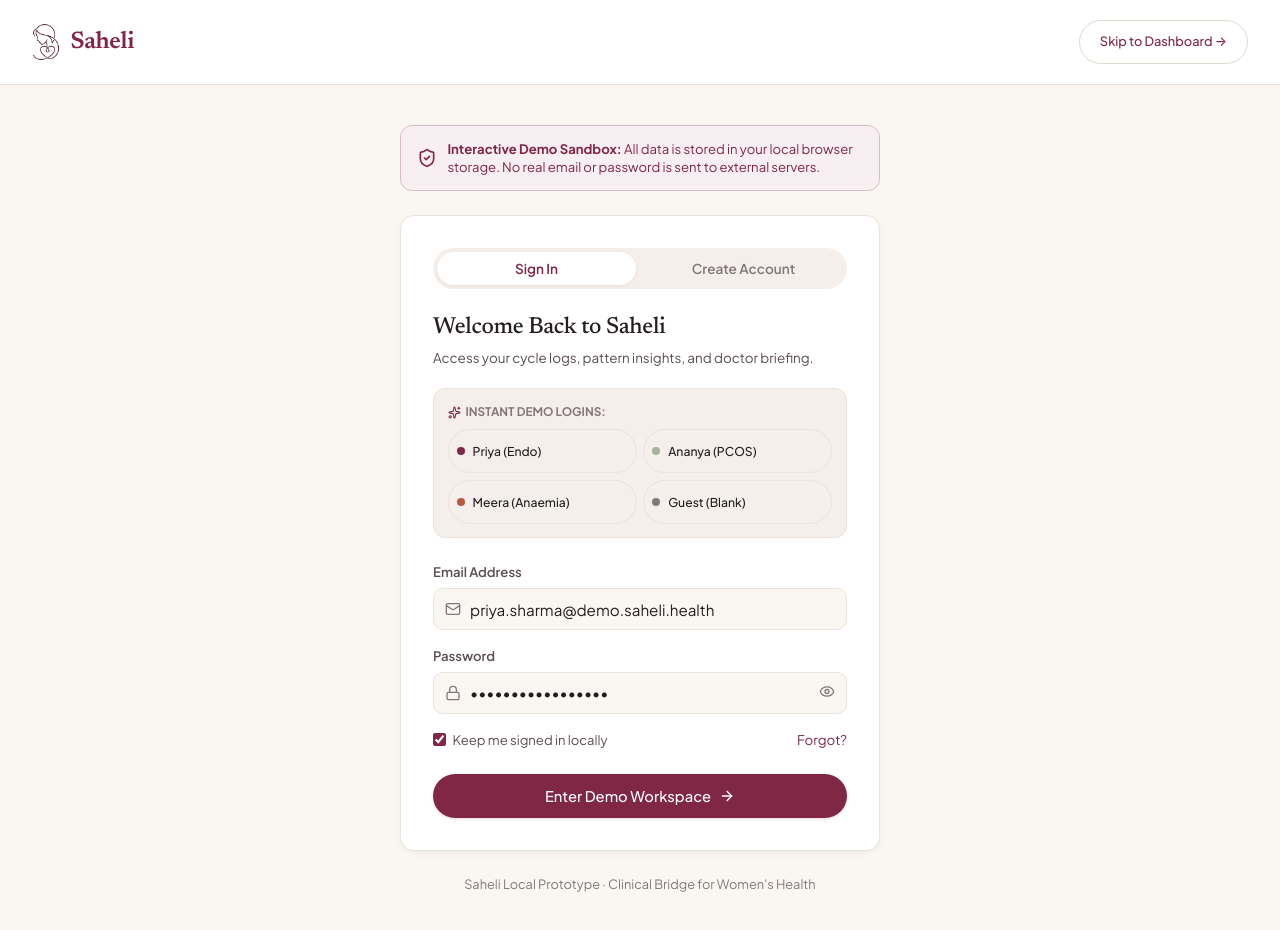
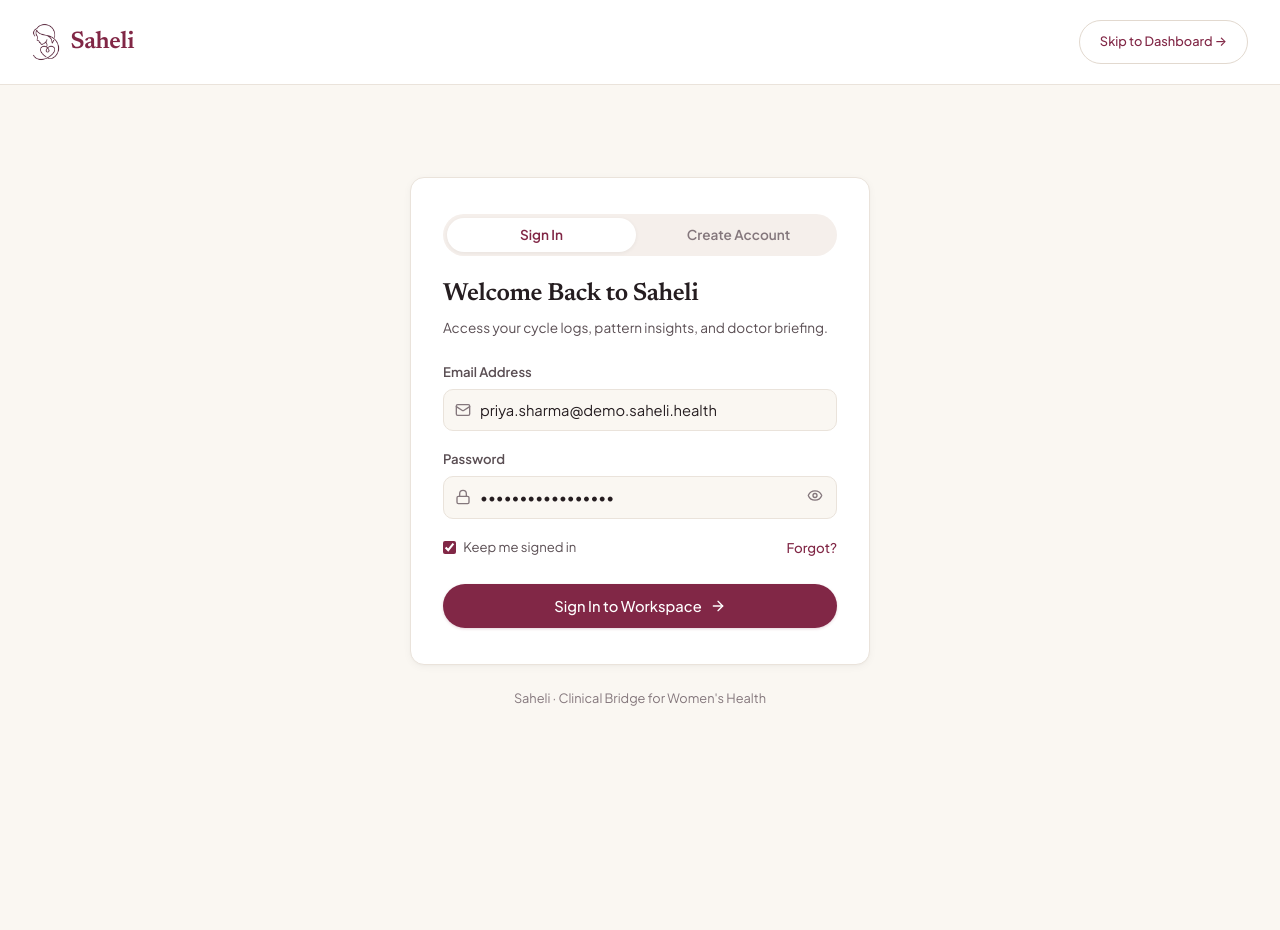
Before and after one commit to gaurisul/saheli-womens-health, a React (Vite) app: page /login in a window 1280 px wide. Shown: the top 930 px of the page. After the commit the page ends 800 px from the top, so only its background shows below. Built offline with nearby package versions, Linux system fonts and the light colour scheme.

Commit message:
reamove Interactive demo sandbox and instant demo login

```diff
--- a/src/pages/AuthPage.jsx
+++ b/src/pages/AuthPage.jsx
@@ -1,6 +1,6 @@
 import React, { useState } from 'react';
 import { useNavigate, Link } from 'react-router-dom';
-import { Lock, Mail, User, Eye, EyeOff, ShieldCheck, ArrowRight, Sparkles } from 'lucide-react';
+import { Lock, Mail, User, Eye, EyeOff, ArrowRight } from 'lucide-react';
 import { useApp } from '../context/AppContext';
 import BrandLogo from '../components/common/BrandLogo';
 
@@ -12,7 +12,7 @@ export default function AuthPage({ isSignUp = false }) {
   const [showPassword, setShowPassword] = useState(false);
   const [rememberMe, setRememberMe] = useState(true);
 
-  const { switchProfile, showToast, currentProfile } = useApp();
+  const { showToast, currentProfile } = useApp();
   const navigate = useNavigate();
 
   const handleAuthSubmit = (e) => {
@@ -26,59 +26,57 @@ export default function AuthPage({ isSignUp = false }) {
       return;
     }
 
-    showToast(`Welcome back, ${activeTab === 'signup' ? name : currentProfile.name}! Entered demo workspace.`);
-    navigate('/dashboard');
-  };
-
-  const handleSelectPersona = (id) => {
-    switchProfile(id);
+    showToast(`Welcome back, ${activeTab === 'signup' ? name : currentProfile.name}!`);
     navigate('/dashboard');
   };
 
   return (
     <div style={{ backgroundColor: 'var(--bg-primary)', minHeight: '100vh', display: 'flex', flexDirection: 'column' }}>
       {/* Header */}
-      <div style={{ padding: '1.25rem 2rem', borderBottom: '1px solid var(--border-card)', backgroundColor: 'var(--bg-card)', display: 'flex', justifyContent: 'space-between', alignItems: 'center' }}>
+      <header
+        style={{
+          padding: '1.25rem 2rem',
+          borderBottom: '1px solid var(--border-card)',
+          backgroundColor: 'var(--bg-card)',
+          display: 'flex',
+          justifyContent: 'space-between',
+          alignItems: 'center'
+        }}
+      >
         <BrandLogo to="/" size="md" />
         <Link to="/dashboard" className="btn btn-outline" style={{ fontSize: '0.8rem' }}>
           Skip to Dashboard →
         </Link>
-      </div>
+      </header>
 
-      <div style={{ flex: 1, display: 'flex', alignItems: 'center', justifyContent: 'center', padding: '2.5rem 1rem' }}>
-        <div style={{ maxWidth: '480px', width: '100%' }}>
-
-          {/* Demo Sandbox Alert */}
-          <div style={{
-            backgroundColor: 'var(--color-berry-subtle)',
-            border: '1px solid var(--color-blush-border)',
-            borderRadius: '12px',
-            padding: '0.85rem 1rem',
-            marginBottom: '1.5rem',
-            display: 'flex',
-            alignItems: 'center',
-            gap: '0.65rem'
-          }}>
-            <ShieldCheck size={20} color="var(--color-berry)" style={{ flexShrink: 0 }} />
-            <div style={{ fontSize: '0.82rem', color: 'var(--color-berry)', lineHeight: 1.4 }}>
-              <strong>Interactive Demo Sandbox:</strong> All data is stored in your local browser storage. No real email or password is sent to external servers.
-            </div>
-          </div>
-
-          <div className="saheli-card" style={{ padding: '2rem' }}>
+      {/* Main Centered Content */}
+      <main style={{ flex: 1, display: 'flex', alignItems: 'center', justifyContent: 'center', padding: '2.5rem 1rem' }}>
+        <div style={{ maxWidth: '460px', width: '100%' }}>
+          <div className="saheli-card" style={{ padding: '2.25rem 2rem' }}>
             {/* Tabs */}
-            <div style={{ display: 'grid', gridTemplateColumns: '1fr 1fr', gap: '0.5rem', backgroundColor: 'var(--bg-secondary)', padding: '4px', borderRadius: 'var(--radius-full)', marginBottom: '1.5rem' }}>
+            <div
+              style={{
+                display: 'grid',
+                gridTemplateColumns: '1fr 1fr',
+                gap: '0.5rem',
+                backgroundColor: 'var(--bg-secondary)',
+                padding: '4px',
+                borderRadius: 'var(--radius-full)',
+                marginBottom: '1.5rem'
+              }}
+            >
               <button
                 type="button"
                 onClick={() => setActiveTab('login')}
                 style={{
-                  padding: '0.5rem',
+                  padding: '0.55rem',
                   borderRadius: 'var(--radius-full)',
                   fontSize: '0.85rem',
                   fontWeight: 600,
                   backgroundColor: activeTab === 'login' ? 'var(--bg-card)' : 'transparent',
                   color: activeTab === 'login' ? 'var(--color-berry)' : 'var(--text-muted)',
-                  boxShadow: activeTab === 'login' ? '0 1px 4px rgba(0,0,0,0.06)' : 'none'
+                  boxShadow: activeTab === 'login' ? '0 1px 4px rgba(0,0,0,0.06)' : 'none',
+                  transition: 'all 0.15s ease'
                 }}
               >
                 Sign In
@@ -87,81 +85,37 @@ export default function AuthPage({ isSignUp = false }) {
                 type="button"
                 onClick={() => setActiveTab('signup')}
                 style={{
-                  padding: '0.5rem',
+                  padding: '0.55rem',
                   borderRadius: 'var(--radius-full)',
                   fontSize: '0.85rem',
                   fontWeight: 600,
                   backgroundColor: activeTab === 'signup' ? 'var(--bg-card)' : 'transparent',
                   color: activeTab === 'signup' ? 'var(--color-berry)' : 'var(--text-muted)',
-                  boxShadow: activeTab === 'signup' ? '0 1px 4px rgba(0,0,0,0.06)' : 'none'
+                  boxShadow: activeTab === 'signup' ? '0 1px 4px rgba(0,0,0,0.06)' : 'none',
+                  transition: 'all 0.15s ease'
                 }}
               >
                 Create Account
               </button>
             </div>
 
-            <div style={{ marginBottom: '1.25rem' }}>
-              <h2 style={{ fontSize: '1.45rem', marginBottom: '0.35rem' }}>
+            {/* Heading and Description */}
+            <div style={{ marginBottom: '1.5rem' }}>
+              <h2 style={{ fontFamily: 'var(--font-serif)', fontSize: '1.55rem', fontWeight: 600, color: 'var(--text-primary)', marginBottom: '0.4rem', lineHeight: 1.25 }}>
                 {activeTab === 'login' ? 'Welcome Back to Saheli' : 'Begin Your Symptom Diary'}
               </h2>
-              <p style={{ fontSize: '0.84rem', color: 'var(--text-secondary)' }}>
+              <p style={{ fontSize: '0.85rem', color: 'var(--text-secondary)', lineHeight: 1.5 }}>
                 {activeTab === 'login'
                   ? 'Access your cycle logs, pattern insights, and doctor briefing.'
                   : 'Start tracking daily symptoms to bridge the conversation with your clinician.'}
               </p>
             </div>
 
-            {/* Quick Demo Persona One-Click Logins */}
-            <div style={{ marginBottom: '1.5rem', padding: '0.85rem', backgroundColor: 'var(--bg-secondary)', borderRadius: '12px', border: '1px solid var(--border-card)' }}>
-              <div style={{ fontSize: '0.74rem', textTransform: 'uppercase', color: 'var(--text-muted)', fontWeight: 700, marginBottom: '0.5rem', display: 'flex', alignItems: 'center', gap: '0.3rem' }}>
-                <Sparkles size={13} color="var(--color-berry)" />
-                <span>Instant Demo Logins:</span>
-              </div>
-              <div style={{ display: 'grid', gridTemplateColumns: '1fr 1fr', gap: '0.4rem' }}>
-                <button
-                  type="button"
-                  onClick={() => handleSelectPersona('priya')}
-                  className="btn btn-secondary"
-                  style={{ fontSize: '0.76rem', padding: '0.45rem 0.5rem', justifyContent: 'flex-start' }}
-                >
-                  <span style={{ width: '8px', height: '8px', borderRadius: '50%', backgroundColor: 'var(--color-berry)' }} />
-                  Priya (Endo)
-                </button>
-                <button
-                  type="button"
-                  onClick={() => handleSelectPersona('ananya')}
-                  className="btn btn-secondary"
-                  style={{ fontSize: '0.76rem', padding: '0.45rem 0.5rem', justifyContent: 'flex-start' }}
-                >
-                  <span style={{ width: '8px', height: '8px', borderRadius: '50%', backgroundColor: 'var(--color-sage)' }} />
-                  Ananya (PCOS)
-                </button>
-                <button
-                  type="button"
-                  onClick={() => handleSelectPersona('meera')}
-                  className="btn btn-secondary"
-                  style={{ fontSize: '0.76rem', padding: '0.45rem 0.5rem', justifyContent: 'flex-start' }}
-                >
-                  <span style={{ width: '8px', height: '8px', borderRadius: '50%', backgroundColor: 'var(--color-terracotta)' }} />
-                  Meera (Anaemia)
-                </button>
-                <button
-                  type="button"
-                  onClick={() => handleSelectPersona('guest')}
-                  className="btn btn-secondary"
-                  style={{ fontSize: '0.76rem', padding: '0.45rem 0.5rem', justifyContent: 'flex-start' }}
-                >
-                  <span style={{ width: '8px', height: '8px', borderRadius: '50%', backgroundColor: 'var(--text-muted)' }} />
-                  Guest (Blank)
-                </button>
-              </div>
-            </div>
-
             {/* Standard Form */}
-            <form onSubmit={handleAuthSubmit} style={{ display: 'flex', flexDirection: 'column', gap: '1rem' }}>
+            <form onSubmit={handleAuthSubmit} style={{ display: 'flex', flexDirection: 'column', gap: '1.15rem' }}>
               {activeTab === 'signup' && (
                 <div>
-                  <label style={{ display: 'block', fontSize: '0.82rem', fontWeight: 600, color: 'var(--text-secondary)', marginBottom: '0.35rem' }}>
+                  <label style={{ display: 'block', fontSize: '0.82rem', fontWeight: 600, color: 'var(--text-secondary)', marginBottom: '0.4rem' }}>
                     Full Name
                   </label>
                   <div style={{ position: 'relative' }}>
@@ -173,10 +127,11 @@ export default function AuthPage({ isSignUp = false }) {
                       placeholder="e.g. Priya Sharma"
                       style={{
                         width: '100%',
-                        padding: '0.65rem 0.75rem 0.65rem 2.25rem',
+                        padding: '0.7rem 0.75rem 0.7rem 2.25rem',
                         borderRadius: '10px',
                         border: '1px solid var(--border-card)',
-                        backgroundColor: 'var(--bg-primary)'
+                        backgroundColor: 'var(--bg-primary)',
+                        fontSize: '0.92rem'
                       }}
                     />
                   </div>
@@ -184,7 +139,7 @@ export default function AuthPage({ isSignUp = false }) {
               )}
 
               <div>
-                <label style={{ display: 'block', fontSize: '0.82rem', fontWeight: 600, color: 'var(--text-secondary)', marginBottom: '0.35rem' }}>
+                <label style={{ display: 'block', fontSize: '0.82rem', fontWeight: 600, color: 'var(--text-secondary)', marginBottom: '0.4rem' }}>
                   Email Address
                 </label>
                 <div style={{ position: 'relative' }}>
@@ -196,17 +151,18 @@ export default function AuthPage({ isSignUp = false }) {
                     placeholder="you@domain.com"
                     style={{
                       width: '100%',
-                      padding: '0.65rem 0.75rem 0.65rem 2.25rem',
+                      padding: '0.7rem 0.75rem 0.7rem 2.25rem',
                       borderRadius: '10px',
                       border: '1px solid var(--border-card)',
-                      backgroundColor: 'var(--bg-primary)'
+                      backgroundColor: 'var(--bg-primary)',
+                      fontSize: '0.92rem'
                     }}
                   />
                 </div>
               </div>
 
               <div>
-                <label style={{ display: 'block', fontSize: '0.82rem', fontWeight: 600, color: 'var(--text-secondary)', marginBottom: '0.35rem' }}>
+                <label style={{ display: 'block', fontSize: '0.82rem', fontWeight: 600, color: 'var(--text-secondary)', marginBottom: '0.4rem' }}>
                   Password
                 </label>
                 <div style={{ position: 'relative' }}>
@@ -218,17 +174,18 @@ export default function AuthPage({ isSignUp = false }) {
                     placeholder="Enter password"
                     style={{
                       width: '100%',
-                      padding: '0.65rem 2.25rem 0.65rem 2.25rem',
+                      padding: '0.7rem 2.25rem 0.7rem 2.25rem',
                       borderRadius: '10px',
                       border: '1px solid var(--border-card)',
-                      backgroundColor: 'var(--bg-primary)'
+                      backgroundColor: 'var(--bg-primary)',
+                      fontSize: '0.92rem'
                     }}
                   />
                   <button
                     type="button"
                     onClick={() => setShowPassword(!showPassword)}
                     aria-label="Toggle password visibility"
-                    style={{ position: 'absolute', right: '10px', top: '50%', transform: 'translateY(-50%)', color: 'var(--text-muted)', padding: '2px' }}
+                    style={{ position: 'absolute', right: '10px', top: '50%', transform: 'translateY(-50%)', color: 'var(--text-muted)', padding: '4px' }}
                   >
                     {showPassword ? <EyeOff size={16} /> : <Eye size={16} />}
                   </button>
@@ -236,16 +193,20 @@ export default function AuthPage({ isSignUp = false }) {
               </div>
 
               <div style={{ display: 'flex', justifyContent: 'space-between', alignItems: 'center', fontSize: '0.82rem' }}>
-                <label style={{ display: 'flex', alignItems: 'center', gap: '0.4rem', cursor: 'pointer', color: 'var(--text-secondary)' }}>
+                <label style={{ display: 'flex', alignItems: 'center', gap: '0.45rem', cursor: 'pointer', color: 'var(--text-secondary)' }}>
                   <input
                     type="checkbox"
                     checked={rememberMe}
                     onChange={(e) => setRememberMe(e.target.checked)}
                     style={{ accentColor: 'var(--color-berry)' }}
                   />
-                  <span>Keep me signed in locally</span>
+                  <span>Keep me signed in</span>
                 </label>
-                <button type="button" onClick={() => showToast('Demo note: Local password recovery not needed.', 'info')} style={{ color: 'var(--color-berry)' }}>
+                <button
+                  type="button"
+                  onClick={() => showToast('Password recovery is available for registered accounts.', 'info')}
+                  style={{ color: 'var(--color-berry)', fontWeight: 500 }}
+                >
                   Forgot?
                 </button>
               </div>
@@ -253,19 +214,28 @@ export default function AuthPage({ isSignUp = false }) {
               <button
                 type="submit"
                 className="btn btn-primary"
-                style={{ width: '100%', padding: '0.75rem', marginTop: '0.5rem', fontSize: '0.92rem' }}
+                style={{
+                  width: '100%',
+                  padding: '0.8rem',
+                  marginTop: '0.5rem',
+                  fontSize: '0.92rem',
+                  display: 'flex',
+                  alignItems: 'center',
+                  justifyContent: 'center',
+                  gap: '0.5rem'
+                }}
               >
-                <span>{activeTab === 'login' ? 'Enter Demo Workspace' : 'Create Local Profile'}</span>
+                <span>{activeTab === 'login' ? 'Sign In to Workspace' : 'Create Account'}</span>
                 <ArrowRight size={16} />
               </button>
             </form>
           </div>
 
           <div style={{ textAlign: 'center', marginTop: '1.5rem', fontSize: '0.8rem', color: 'var(--text-muted)' }}>
-            Saheli Local Prototype · Clinical Bridge for Women's Health
+            Saheli · Clinical Bridge for Women's Health
           </div>
         </div>
-      </div>
+      </main>
     </div>
   );
 }
```
